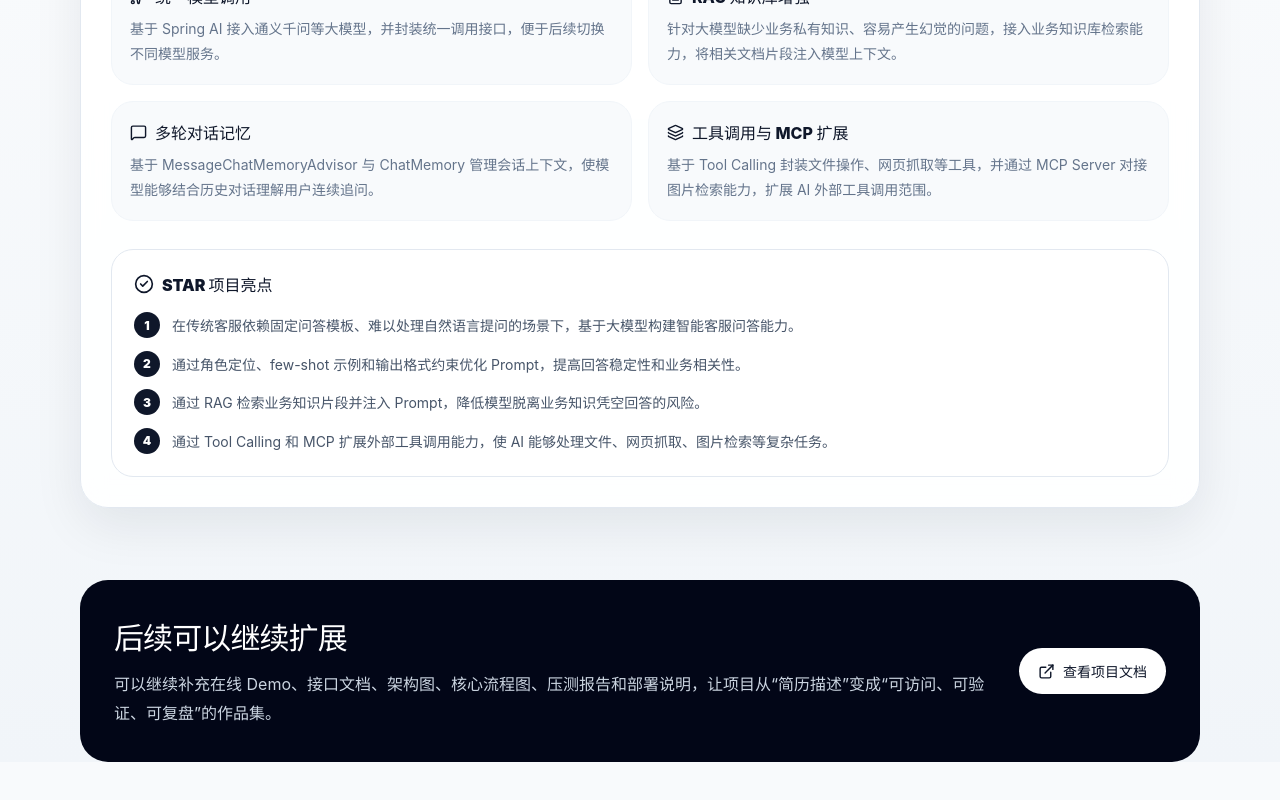
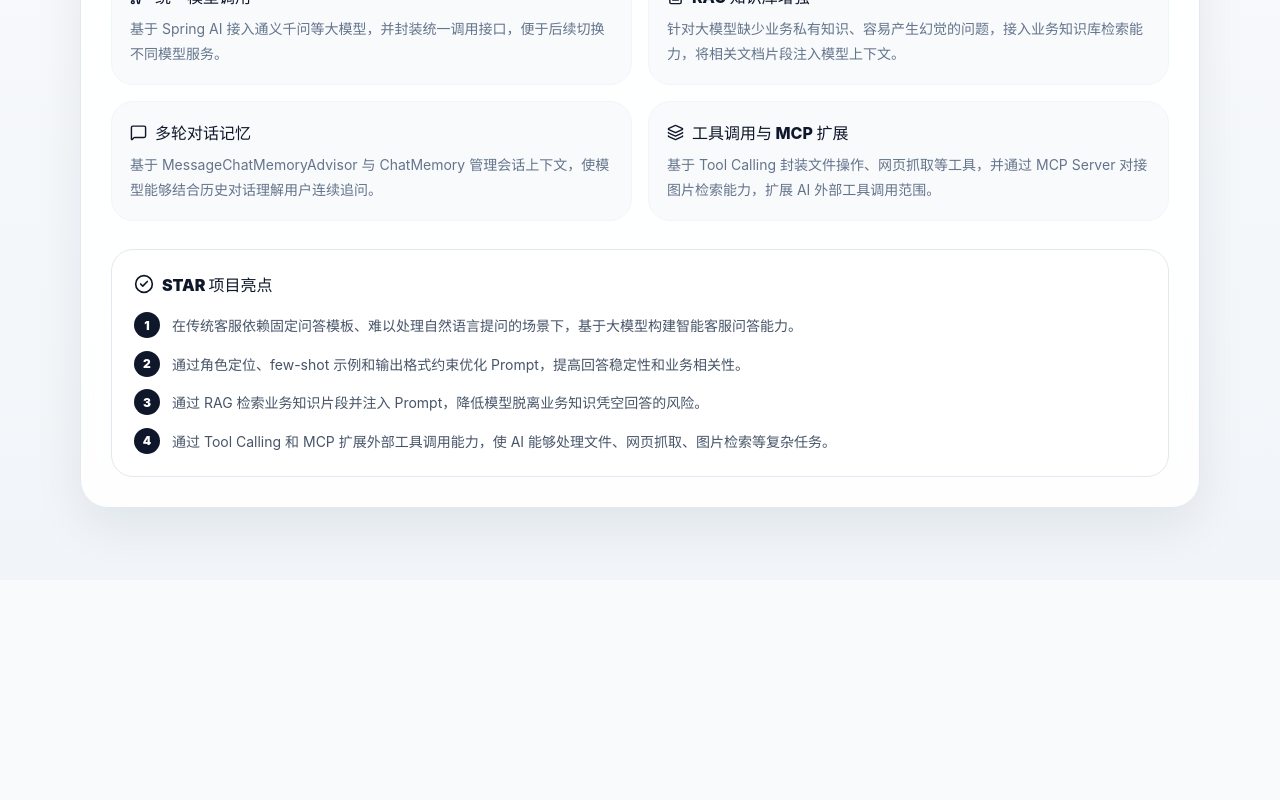
Before and after one commit to Yu2ovo/Personal-Homepage, a React (Vite) app: page / in a window 1280 px wide. Shown: the part 2123-2923 px from the top of the page. After the commit the page ends 2703 px from the top, so only its background shows below. Built offline with nearby package versions, Linux system fonts and the light colour scheme.

Commit message:
Update App.jsx

```diff
--- a/src/App.jsx
+++ b/src/App.jsx
@@ -308,13 +308,13 @@ export default function App() {
         </div>
       </section>
 
-      <section className="container footer-cta">
+      {/* <section className="container footer-cta">
         <div>
           <h2>后续可以继续扩展</h2>
           <p>可以继续补充在线 Demo、接口文档、架构图、核心流程图、压测报告和部署说明，让项目从“简历描述”变成“可访问、可验证、可复盘”的作品集。</p>
         </div>
         <a className="btn light" href="#"><ExternalLink size={17} /> 查看项目文档</a>
-      </section>
+      </section> */}
     </main>
   )
 }
```
